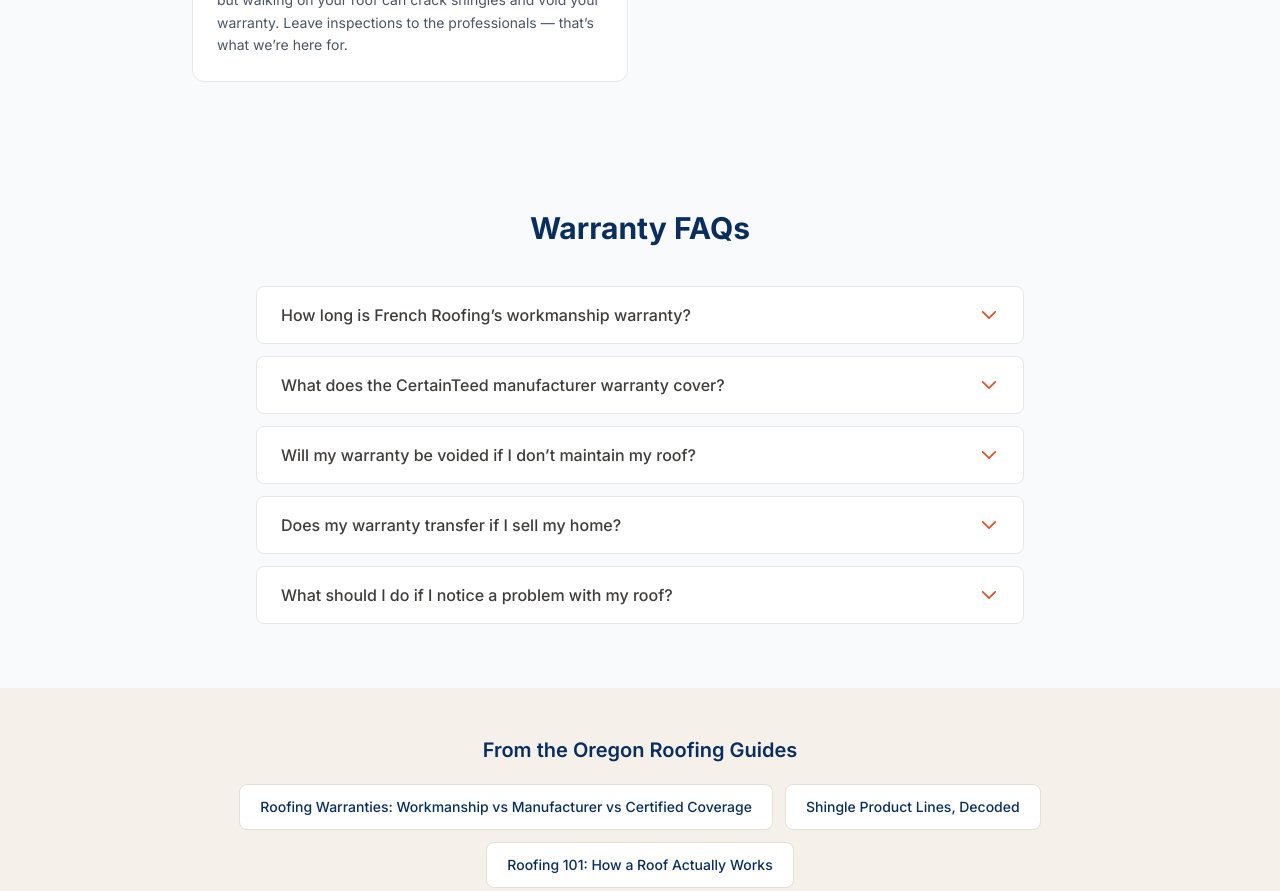
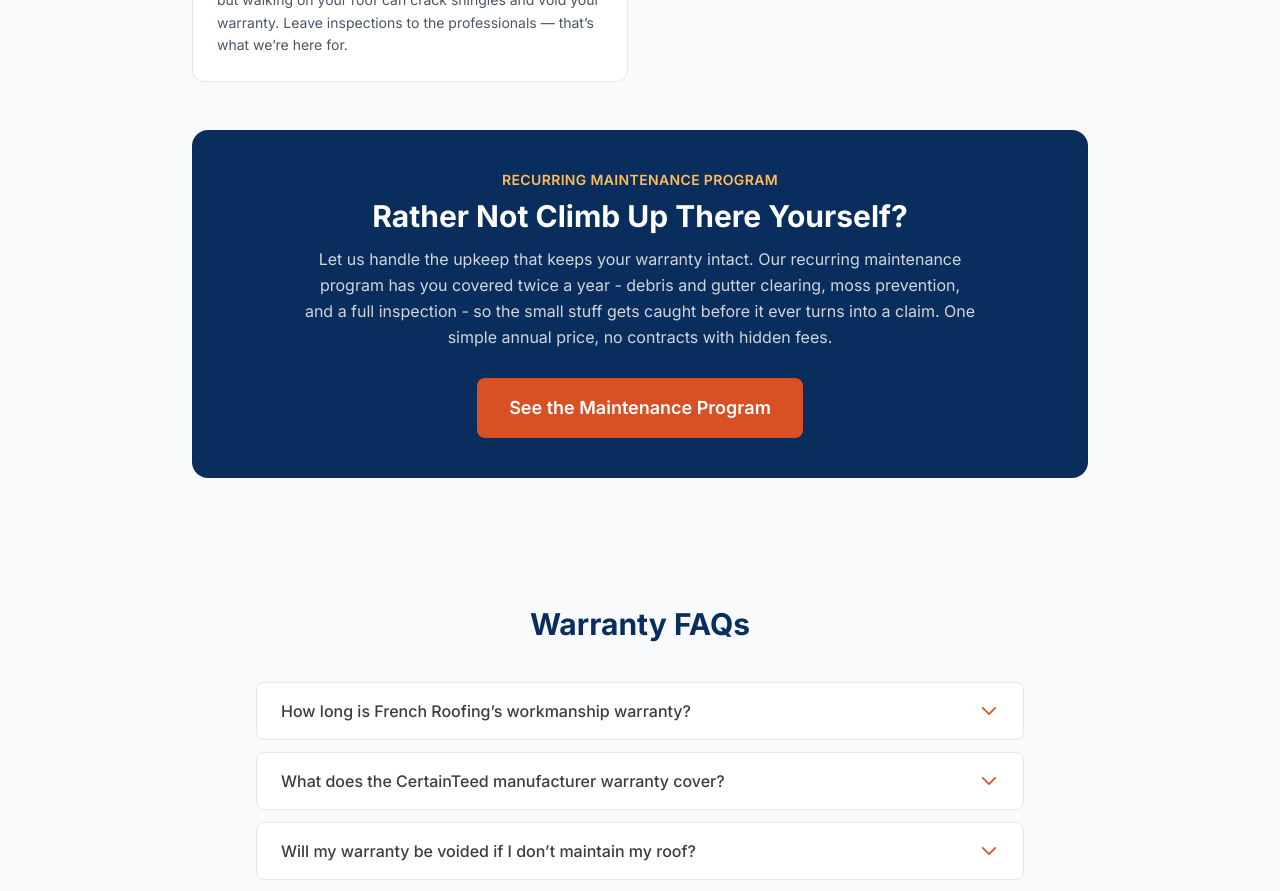
Before and after one commit to bb290/frenchroofing-website, a Next.js app: page /warranties in a window 1280 px wide. Shown: the part 3320-4211 px from the top of the page. Built offline with nearby package versions, Linux system fonts and the light colour scheme.

Commit message:
Add maintenance program CTA to warranty page maintenance tips section

```diff
--- a/src/app/warranties/page.tsx
+++ b/src/app/warranties/page.tsx
@@ -380,6 +380,32 @@ export default function WarrantiesPage() {
               </div>
             ))}
           </div>
+
+          {/* Maintenance program CTA */}
+          <div className="mt-12 rounded-2xl bg-[#092e5e] px-6 py-10 sm:px-10 text-center">
+            <p className="text-sm font-semibold uppercase tracking-wide text-[#ffbd59]">
+              Recurring Maintenance Program
+            </p>
+            <h3 className="mt-2 text-2xl sm:text-3xl font-bold text-white">
+              Rather Not Climb Up There Yourself?
+            </h3>
+            <p className="mx-auto mt-3 max-w-2xl text-gray-300 leading-relaxed">
+              Let us handle the upkeep that keeps your warranty intact. Our
+              recurring maintenance program has you covered twice a year -
+              debris and gutter clearing, moss prevention, and a full
+              inspection - so the small stuff gets caught before it ever turns
+              into a claim. One simple annual price, no contracts with hidden
+              fees.
+            </p>
+            <div className="mt-7 flex flex-col sm:flex-row items-center justify-center gap-4">
+              <a
+                href="/services/maintenance"
+                className="rounded-lg bg-[#d85024] px-8 py-4 text-lg font-semibold text-white hover:bg-[#c04520] transition-colors"
+              >
+                See the Maintenance Program
+              </a>
+            </div>
+          </div>
         </div>
       </section>
 
```
